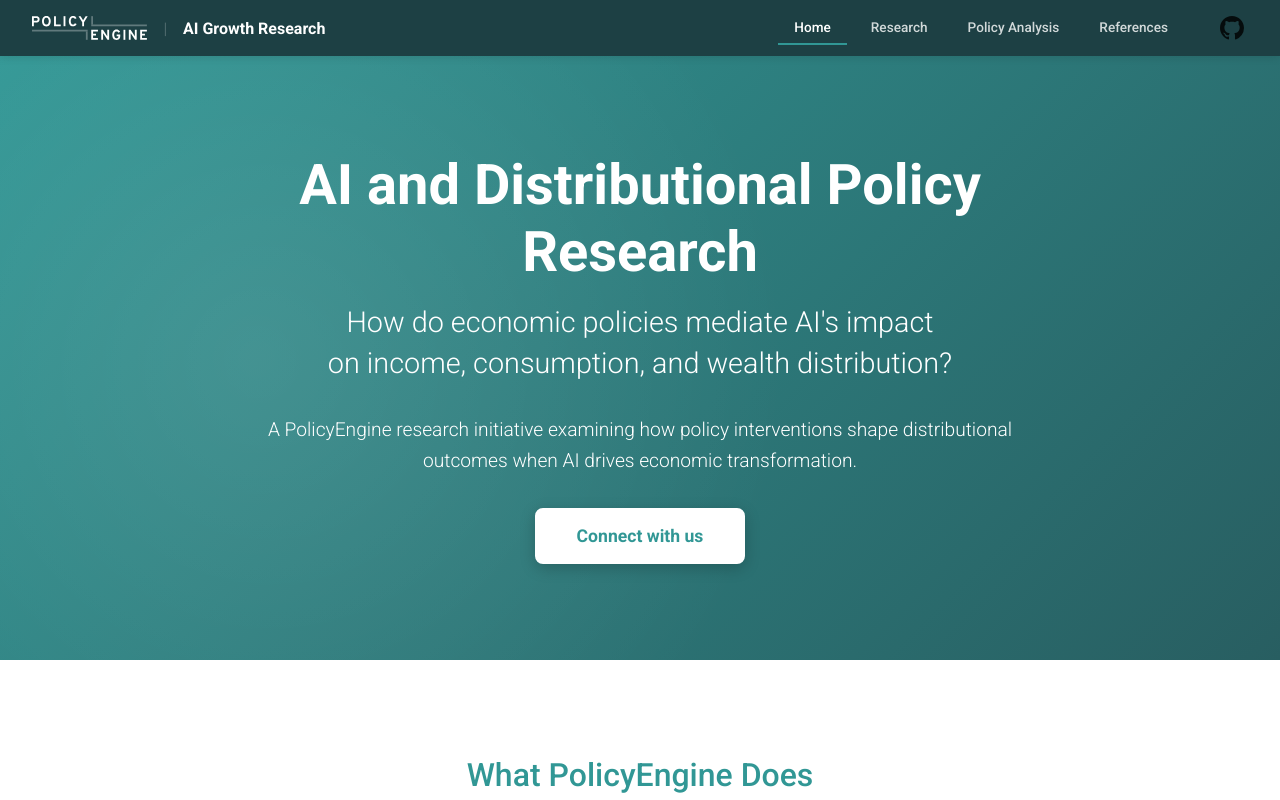
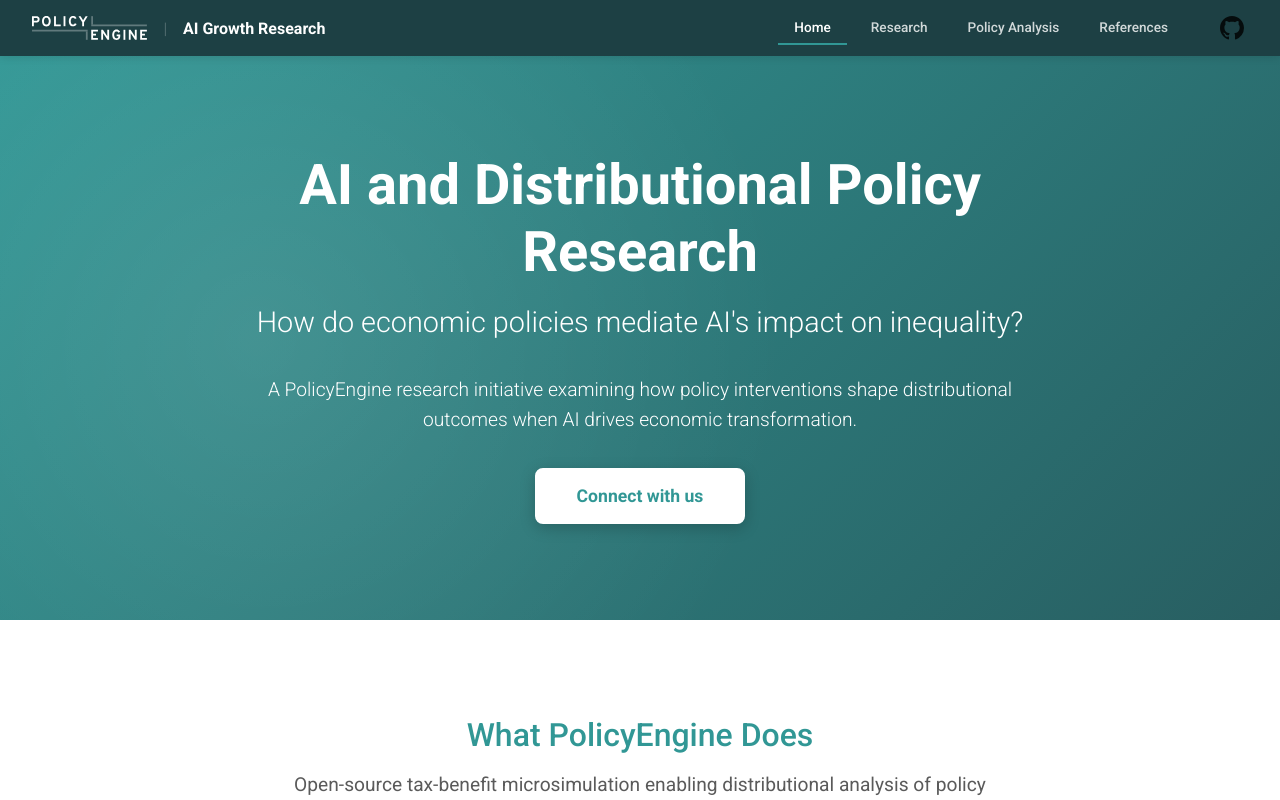
Before and after one commit to PolicyEngine/ai-growth-research, a React (Create React App) app: page / in a window 1280 px wide. Shown: the top 800 px of the page. Built offline with nearby package versions, Linux system fonts and the light colour scheme.

Commit message:
Simplify hero subtitle to 'inequality' for clarity (#16)

```diff
--- a/src/components/Hero.js
+++ b/src/components/Hero.js
@@ -7,9 +7,7 @@
       <div className="hero-content">
         <h1>AI and Distributional Policy Research</h1>
         <p className="hero-subtitle">
-          How do economic policies mediate AI's impact
-          <br />
-          on income, consumption, and wealth distribution?
+          How do economic policies mediate AI's impact on inequality?
         </p>
         <p className="hero-description">
           A PolicyEngine research initiative examining how policy interventions
```
